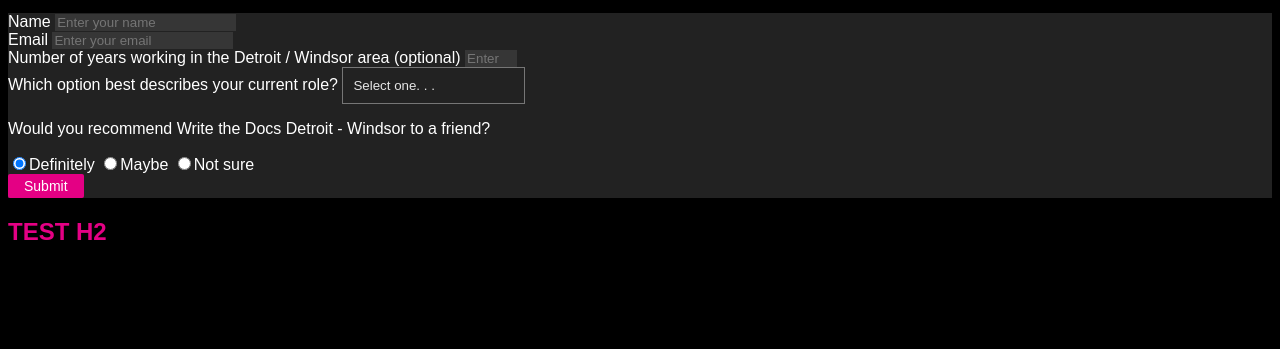
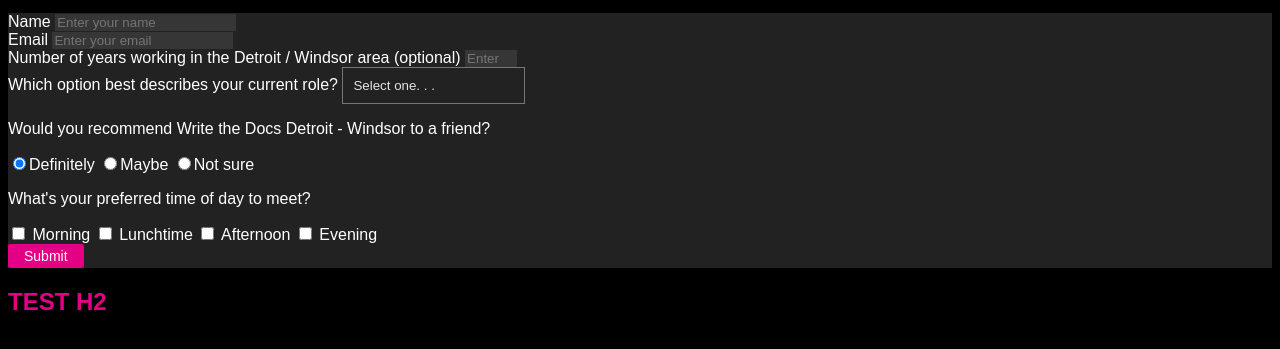
Before and after one commit to newwebash/fcc-survey-form, a plain HTML site: page index.html in a window 1280 px wide. Shown: the part 101-450 px from the top of the page. Drawn offline with Linux system fonts and the light colour scheme.

Commit message:
Add checkboxes for scheduling

```diff
--- a/index.html
+++ b/index.html
@@ -55,6 +55,26 @@
 
           </div>
 
+          <div id="schedule-checkbox">
+            <p>What's your preferred time of day to meet?</p>
+
+              <input id="morning" value="morning" type="checkbox" name="schedule" class="checkboxes">
+              <label for="schedule"><span>Morning</span></label>
+
+
+              <input id="lunchtime" value="lunchtime" type="checkbox" name="schedule" class="checkboxes">
+              <label for="schedule"><span>Lunchtime</span></label>
+
+
+              <input id="afternoon" value="afternoon" type="checkbox" name="schedule" class="checkboxes">
+              <label for="schedule"><span>Afternoon</span></label>
+
+
+              <input id="evening" value="evening" type="checkbox" name="schedule" class="checkboxes">
+              <label for="schedule"><span>Evening</span></label>
+
+          </div>
+
 
           <button id="submit-button" type="submit">Submit</button>
         </form>
```
